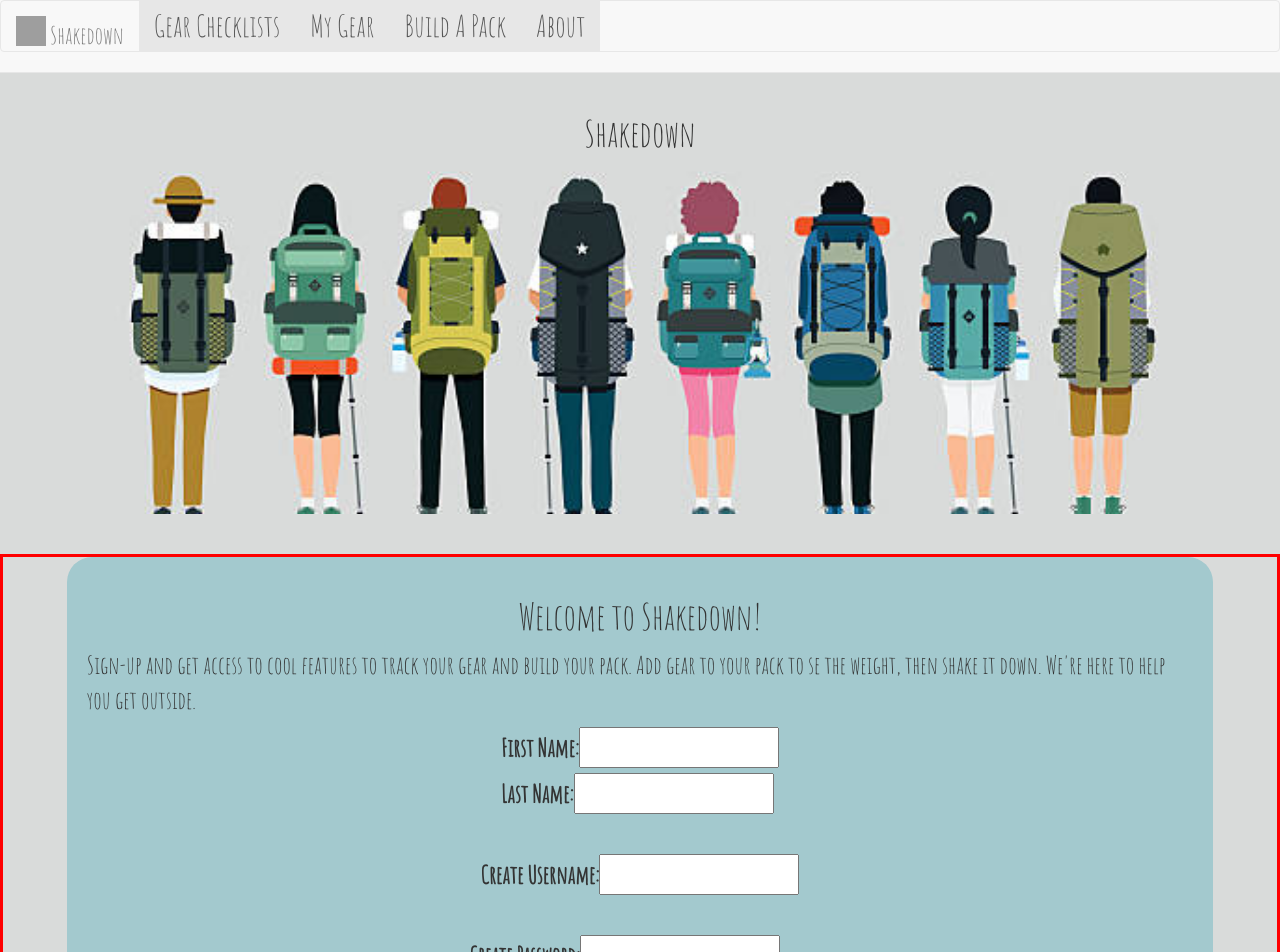
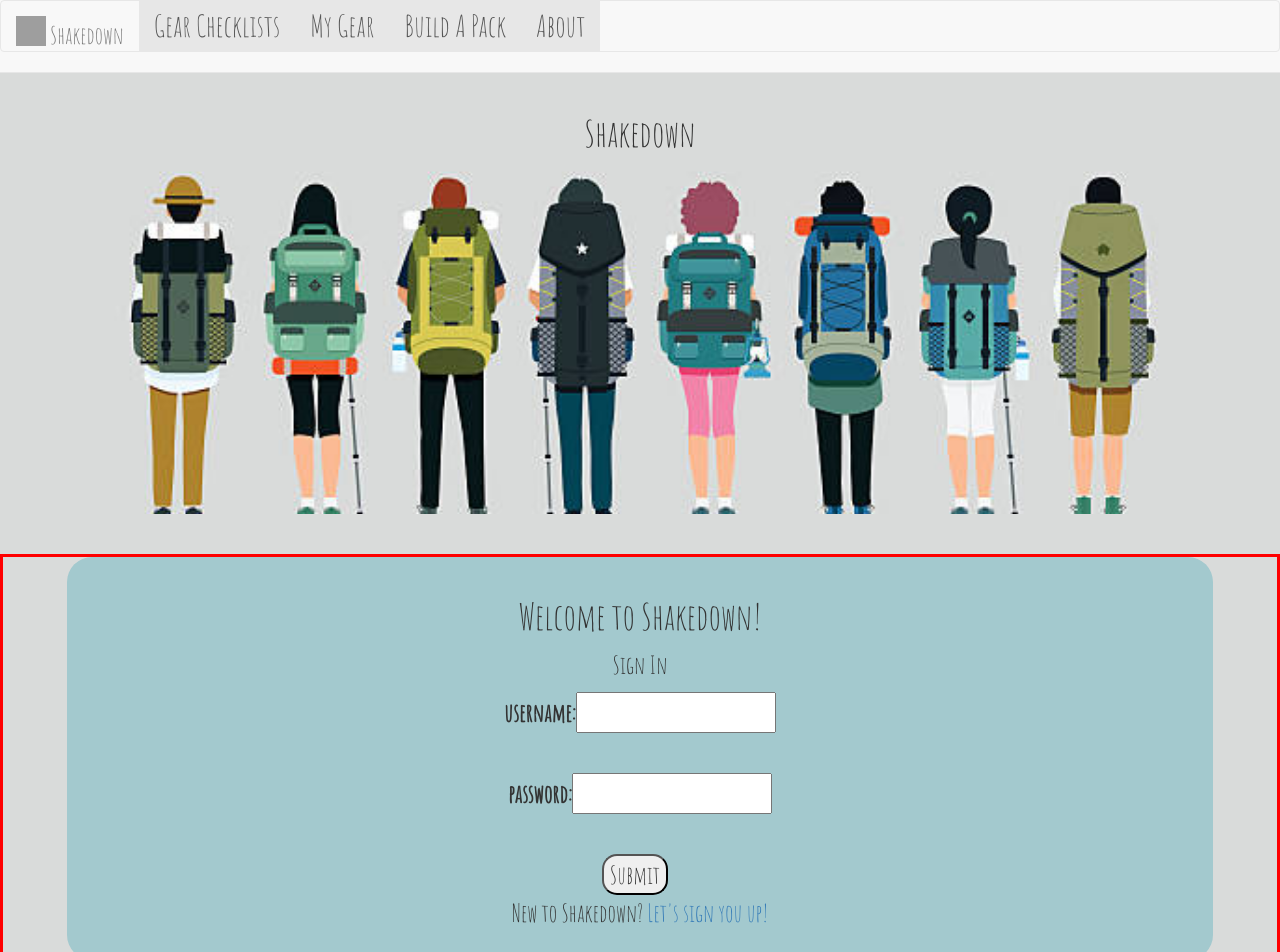
Before and after one commit to badamato/react-shakedown-app, a React (Create React App) app in the folder client/: page /login in a window 1280 px wide. Shown: the top 952 px of the page. Built offline with nearby package versions, Linux system fonts and the light colour scheme; grey boxes are pictures that could not be loaded.

Commit message:
added routes to sign-up/login

```diff
--- a/client/src/App.js
+++ b/client/src/App.js
@@ -66,10 +66,10 @@
           </div>
 
           {/* Signup */}
-          <Signup />
+          <Route exact path="/signup" component={Signup} />
 
           {/* Login */}
-          <Login />
+          <Route exact path="/login" component={Login} />
 
           {/* Navigation */}
           <Navigation />
--- a/client/src/components/Login.js
+++ b/client/src/components/Login.js
@@ -1,5 +1,6 @@
 import React from "react";
 import axios from "axios";
+import { BrowserRouter as Router, Route, Link } from "react-router-dom";
 
 class Login extends React.Component {
   constructor(props) {
@@ -14,9 +15,9 @@
     return (
       <div className="signup-wrapper">
         <form className="signup-form gear-form" onSubmit={this._handleSubmit}>
-         <h1>Welcome to Shakedown!</h1>
-         <p>Sign In</p>
-         <label for="">
+          <h1>Welcome to Shakedown!</h1>
+          <p>Sign In</p>
+          <label for="">
             username:
             <input
               type="text"
@@ -37,9 +38,11 @@
           </label>
           <br />
           <input type="submit" className="hit-it" />
-         <p>New to Shakedown? Let's sign you up! </p>
+          <p>
+            New to Shakedown?
+            <Link to="/signup"> Let's sign you up!</Link>{" "}
+          </p>
         </form>
-
       </div>
     );
   }
--- a/client/src/components/Signup.js
+++ b/client/src/components/Signup.js
@@ -1,5 +1,6 @@
 import React from "react";
 import axios from "axios";
+import { BrowserRouter as Router, Route, Link } from "react-router-dom";
 
 class Signup extends React.Component {
   constructor(props) {
--- a/client/src/components/TotalWeight.js
+++ b/client/src/components/TotalWeight.js
@@ -43,6 +43,7 @@
             </span>{" "}
             ounces
             <p>
+              <hr />
               Total Weight in pounds:{" "}
               <span className="weight-number">
                 {this._calculateOztoLb(this._calculateTotalWeight())}
```
